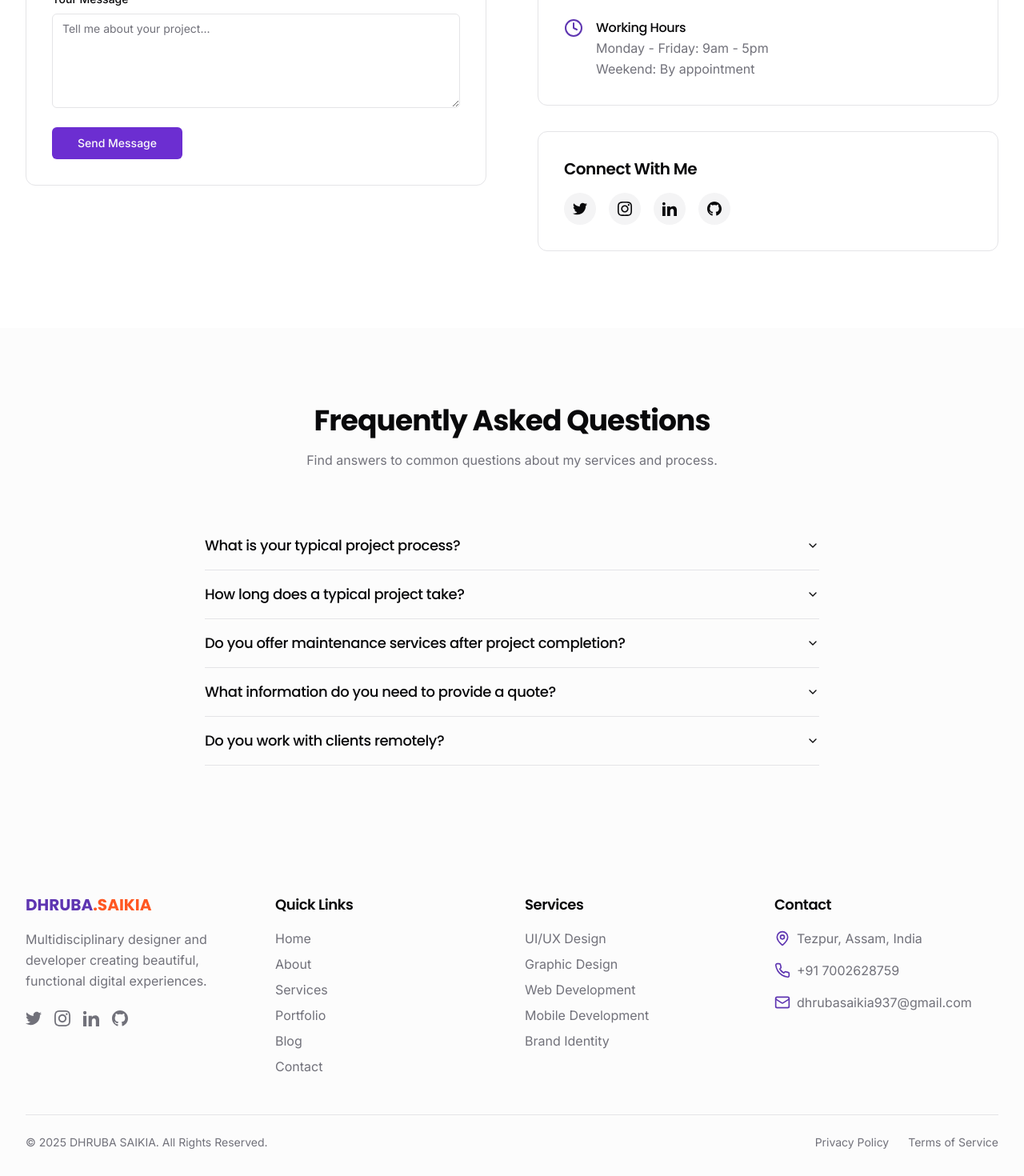
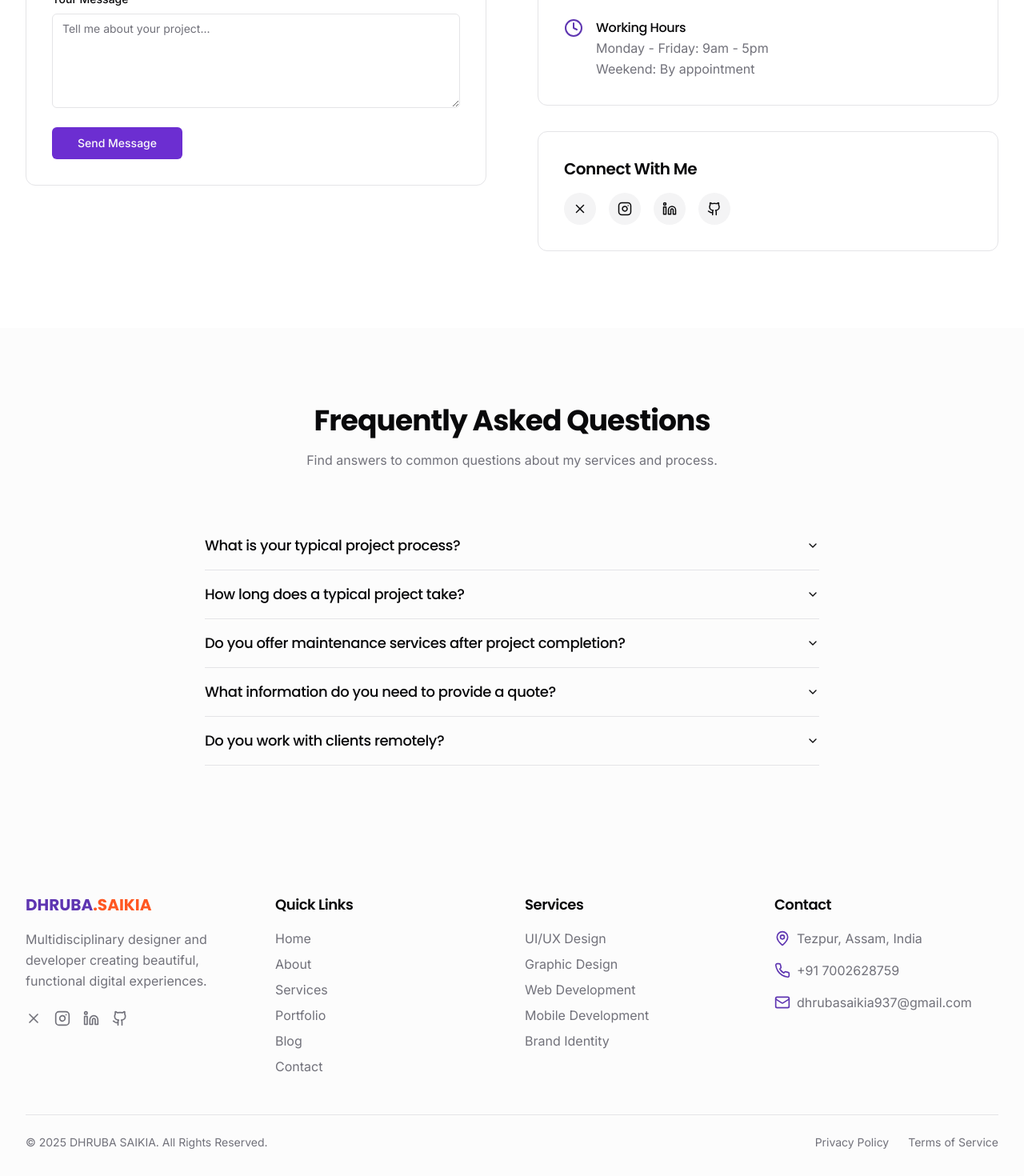
Before and after one commit to DHRUB-SAIKIA/dhurba-saikia-showcase, a React (Vite) app: page /contact in a window 1280 px wide. Shown: the part 684-2154 px from the top of the page at 80% size. Built offline with nearby package versions, Linux system fonts and the light colour scheme.

Commit message:
Connect social media accounts
Connect social media links to the respective icons in the footer and contact section, replacing the Twitter icon with X.

```diff
--- a/src/components/layout/Footer.tsx
+++ b/src/components/layout/Footer.tsx
@@ -1,6 +1,5 @@
-
 import { Link } from "react-router-dom";
-import { Mail, Phone, MapPin } from "lucide-react";
+import { Mail, Phone, MapPin, Github, Instagram, Linkedin, X } from "lucide-react";
 
 const Footer = () => {
   const currentYear = new Date().getFullYear();
@@ -20,48 +19,40 @@ const Footer = () => {
             </p>
             <div className="mt-6 flex space-x-4">
               <a
-                href="https://twitter.com"
+                href="https://x.com/DSaikia396"
                 target="_blank"
                 rel="noopener noreferrer"
                 className="text-muted-foreground hover:text-primary-600 transition-colors"
-                aria-label="Twitter"
+                aria-label="X (Twitter)"
               >
-                <svg xmlns="http://www.w3.org/2000/svg" width="20" height="20" fill="currentColor" viewBox="0 0 24 24">
-                  <path d="M24 4.557c-.883.392-1.832.656-2.828.775 1.017-.609 1.798-1.574 2.165-2.724-.951.564-2.005.974-3.127 1.195-.897-.957-2.178-1.555-3.594-1.555-3.179 0-5.515 2.966-4.797 6.045-4.091-.205-7.719-2.165-10.148-5.144-1.29 2.213-.669 5.108 1.523 6.574-.806-.026-1.566-.247-2.229-.616-.054 2.281 1.581 4.415 3.949 4.89-.693.188-1.452.232-2.224.084.626 1.956 2.444 3.379 4.6 3.419-2.07 1.623-4.678 2.348-7.29 2.04 2.179 1.397 4.768 2.212 7.548 2.212 9.142 0 14.307-7.721 13.995-14.646.962-.695 1.797-1.562 2.457-2.549z" />
-                </svg>
+                <X size={20} />
               </a>
               <a
-                href="https://instagram.com"
+                href="https://www.instagram.com/dhruba_saikia___?igsh=OXdndHR4bjllaDZ0&utm_source=qr"
                 target="_blank"
                 rel="noopener noreferrer"
                 className="text-muted-foreground hover:text-primary-600 transition-colors"
                 aria-label="Instagram"
               >
-                <svg xmlns="http://www.w3.org/2000/svg" width="20" height="20" fill="currentColor" viewBox="0 0 24 24">
-                  <path d="M12 2.163c3.204 0 3.584.012 4.85.07 3.252.148 4.771 1.691 4.919 4.919.058 1.265.069 1.645.069 4.849 0 3.205-.012 3.584-.069 4.849-.149 3.225-1.664 4.771-4.919 4.919-1.266.058-1.644.07-4.85.07-3.204 0-3.584-.012-4.849-.07-3.26-.149-4.771-1.699-4.919-4.92-.058-1.265-.07-1.644-.07-4.849 0-3.204.013-3.583.07-4.849.149-3.227 1.664-4.771 4.919-4.919 1.266-.057 1.645-.069 4.849-.069zm0-2.163c-3.259 0-3.667.014-4.947.072-4.358.2-6.78 2.618-6.98 6.98-.059 1.281-.073 1.689-.073 4.948 0 3.259.014 3.668.072 4.948.2 4.358 2.618 6.78 6.98 6.98 1.281.058 1.689.072 4.948.072 3.259 0 3.668-.014 4.948-.072 4.354-.2 6.782-2.618 6.979-6.98.059-1.28.073-1.689.073-4.948 0-3.259-.014-3.667-.072-4.947-.196-4.354-2.617-6.78-6.979-6.98-1.281-.059-1.69-.073-4.949-.073zm0 5.838c-3.403 0-6.162 2.759-6.162 6.162s2.759 6.163 6.162 6.163 6.162-2.759 6.162-6.163c0-3.403-2.759-6.162-6.162-6.162zm0 10.162c-2.209 0-4-1.79-4-4 0-2.209 1.791-4 4-4s4 1.791 4 4c0 2.21-1.791 4-4 4zm6.406-11.845c-.796 0-1.441.645-1.441 1.44s.645 1.44 1.441 1.44c.795 0 1.439-.645 1.439-1.44s-.644-1.44-1.439-1.44z" />
-                </svg>
+                <Instagram size={20} />
               </a>
               <a
-                href="https://linkedin.com"
+                href="https://www.linkedin.com/in/dhruba-saikia-0b7b2a2b7?utm_source=share&utm_campaign=share_via&utm_content=profile&utm_medium=ios_app"
                 target="_blank"
                 rel="noopener noreferrer"
                 className="text-muted-foreground hover:text-primary-600 transition-colors"
                 aria-label="LinkedIn"
               >
-                <svg xmlns="http://www.w3.org/2000/svg" width="20" height="20" fill="currentColor" viewBox="0 0 24 24">
-                  <path d="M4.98 3.5c0 1.381-1.11 2.5-2.48 2.5s-2.48-1.119-2.48-2.5c0-1.38 1.11-2.5 2.48-2.5s2.48 1.12 2.48 2.5zm.02 4.5h-5v16h5v-16zm7.982 0h-4.968v16h4.969v-8.399c0-4.67 6.029-5.052 6.029 0v8.399h4.988v-10.131c0-7.88-8.922-7.593-11.018-3.714v-2.155z" />
-                </svg>
+                <Linkedin size={20} />
               </a>
               <a
-                href="https://github.com"
+                href="https://github.com/DHRUB-SAIKIA"
                 target="_blank"
                 rel="noopener noreferrer"
                 className="text-muted-foreground hover:text-primary-600 transition-colors"
                 aria-label="GitHub"
               >
-                <svg xmlns="http://www.w3.org/2000/svg" width="20" height="20" fill="currentColor" viewBox="0 0 24 24">
-                  <path d="M12 0c-6.626 0-12 5.373-12 12 0 5.302 3.438 9.8 8.207 11.387.599.111.793-.261.793-.577v-2.234c-3.338.726-4.033-1.416-4.033-1.416-.546-1.387-1.333-1.756-1.333-1.756-1.089-.745.083-.729.083-.729 1.205.084 1.839 1.237 1.839 1.237 1.07 1.834 2.807 1.304 3.492.997.107-.775.418-1.305.762-1.604-2.665-.305-5.467-1.334-5.467-5.931 0-1.311.469-2.381 1.236-3.221-.124-.303-.535-1.524.117-3.176 0 0 1.008-.322 3.301 1.23.957-.266 1.983-.399 3.003-.404 1.02.005 2.047.138 3.006.404 2.291-1.552 3.297-1.23 3.297-1.23.653 1.653.242 2.874.118 3.176.77.84 1.235 1.911 1.235 3.221 0 4.609-2.807 5.624-5.479 5.921.43.372.823 1.102.823 2.222v3.293c0 .319.192.694.801.576 4.765-1.589 8.199-6.086 8.199-11.386 0-6.627-5.373-12-12-12z" />
-                </svg>
+                <Github size={20} />
               </a>
             </div>
           </div>
--- a/src/pages/Contact.tsx
+++ b/src/pages/Contact.tsx
@@ -1,6 +1,5 @@
-
 import { useState } from "react";
-import { Mail, Phone, MapPin, Clock, ChevronDown, ChevronUp } from "lucide-react";
+import { Mail, Phone, MapPin, Clock, Github, Instagram, Linkedin, X } from "lucide-react";
 import ContactForm from "@/components/shared/ContactForm";
 import { Accordion, AccordionContent, AccordionItem, AccordionTrigger } from "@/components/ui/accordion";
 
@@ -99,48 +98,40 @@ const Contact = () => {
                 <h2 className="text-xl font-semibold mb-4">Connect With Me</h2>
                 <div className="flex space-x-4">
                   <a
-                    href="https://twitter.com"
+                    href="https://x.com/DSaikia396"
                     target="_blank"
                     rel="noopener noreferrer"
                     className="w-10 h-10 rounded-full bg-muted flex items-center justify-center text-foreground hover:bg-primary-600 hover:text-white transition-colors"
-                    aria-label="Twitter"
+                    aria-label="X (Twitter)"
                   >
-                    <svg xmlns="http://www.w3.org/2000/svg" width="18" height="18" fill="currentColor" viewBox="0 0 24 24">
-                      <path d="M24 4.557c-.883.392-1.832.656-2.828.775 1.017-.609 1.798-1.574 2.165-2.724-.951.564-2.005.974-3.127 1.195-.897-.957-2.178-1.555-3.594-1.555-3.179 0-5.515 2.966-4.797 6.045-4.091-.205-7.719-2.165-10.148-5.144-1.29 2.213-.669 5.108 1.523 6.574-.806-.026-1.566-.247-2.229-.616-.054 2.281 1.581 4.415 3.949 4.89-.693.188-1.452.232-2.224.084.626 1.956 2.444 3.379 4.6 3.419-2.07 1.623-4.678 2.348-7.29 2.04 2.179 1.397 4.768 2.212 7.548 2.212 9.142 0 14.307-7.721 13.995-14.646.962-.695 1.797-1.562 2.457-2.549z" />
-                    </svg>
+                    <X size={18} />
                   </a>
                   <a
-                    href="https://instagram.com"
+                    href="https://www.instagram.com/dhruba_saikia___?igsh=OXdndHR4bjllaDZ0&utm_source=qr"
                     target="_blank"
                     rel="noopener noreferrer"
                     className="w-10 h-10 rounded-full bg-muted flex items-center justify-center text-foreground hover:bg-primary-600 hover:text-white transition-colors"
                     aria-label="Instagram"
                   >
-                    <svg xmlns="http://www.w3.org/2000/svg" width="18" height="18" fill="currentColor" viewBox="0 0 24 24">
-                      <path d="M12 2.163c3.204 0 3.584.012 4.85.07 3.252.148 4.771 1.691 4.919 4.919.058 1.265.069 1.645.069 4.849 0 3.205-.012 3.584-.069 4.849-.149 3.225-1.664 4.771-4.919 4.919-1.266.058-1.644.07-4.85.07-3.204 0-3.584-.012-4.849-.07-3.26-.149-4.771-1.699-4.919-4.92-.058-1.265-.07-1.644-.07-4.849 0-3.204.013-3.583.07-4.849.149-3.227 1.664-4.771 4.919-4.919 1.266-.057 1.645-.069 4.849-.069zm0-2.163c-3.259 0-3.667.014-4.947.072-4.358.2-6.78 2.618-6.98 6.98-.059 1.281-.073 1.689-.073 4.948 0 3.259.014 3.668.072 4.948.2 4.358 2.618 6.78 6.98 6.98 1.281.058 1.689.072 4.948.072 3.259 0 3.668-.014 4.948-.072 4.354-.2 6.782-2.618 6.979-6.98.059-1.28.073-1.689.073-4.948 0-3.259-.014-3.667-.072-4.947-.196-4.354-2.617-6.78-6.979-6.98-1.281-.059-1.69-.073-4.949-.073zm0 5.838c-3.403 0-6.162 2.759-6.162 6.162s2.759 6.163 6.162 6.163 6.162-2.759 6.162-6.163c0-3.403-2.759-6.162-6.162-6.162zm0 10.162c-2.209 0-4-1.79-4-4 0-2.209 1.791-4 4-4s4 1.791 4 4c0 2.21-1.791 4-4 4zm6.406-11.845c-.796 0-1.441.645-1.441 1.44s.645 1.44 1.441 1.44c.795 0 1.439-.645 1.439-1.44s-.644-1.44-1.439-1.44z" />
-                    </svg>
+                    <Instagram size={18} />
                   </a>
                   <a
-                    href="https://linkedin.com"
+                    href="https://www.linkedin.com/in/dhruba-saikia-0b7b2a2b7?utm_source=share&utm_campaign=share_via&utm_content=profile&utm_medium=ios_app"
                     target="_blank"
                     rel="noopener noreferrer"
                     className="w-10 h-10 rounded-full bg-muted flex items-center justify-center text-foreground hover:bg-primary-600 hover:text-white transition-colors"
                     aria-label="LinkedIn"
                   >
-                    <svg xmlns="http://www.w3.org/2000/svg" width="18" height="18" fill="currentColor" viewBox="0 0 24 24">
-                      <path d="M4.98 3.5c0 1.381-1.11 2.5-2.48 2.5s-2.48-1.119-2.48-2.5c0-1.38 1.11-2.5 2.48-2.5s2.48 1.12 2.48 2.5zm.02 4.5h-5v16h5v-16zm7.982 0h-4.968v16h4.969v-8.399c0-4.67 6.029-5.052 6.029 0v8.399h4.988v-10.131c0-7.88-8.922-7.593-11.018-3.714v-2.155z" />
-                    </svg>
+                    <Linkedin size={18} />
                   </a>
                   <a
-                    href="https://github.com"
+                    href="https://github.com/DHRUB-SAIKIA"
                     target="_blank"
                     rel="noopener noreferrer"
                     className="w-10 h-10 rounded-full bg-muted flex items-center justify-center text-foreground hover:bg-primary-600 hover:text-white transition-colors"
                     aria-label="GitHub"
                   >
-                    <svg xmlns="http://www.w3.org/2000/svg" width="18" height="18" fill="currentColor" viewBox="0 0 24 24">
-                      <path d="M12 0c-6.626 0-12 5.373-12 12 0 5.302 3.438 9.8 8.207 11.387.599.111.793-.261.793-.577v-2.234c-3.338.726-4.033-1.416-4.033-1.416-.546-1.387-1.333-1.756-1.333-1.756-1.089-.745.083-.729.083-.729 1.205.084 1.839 1.237 1.839 1.237 1.07 1.834 2.807 1.304 3.492.997.107-.775.418-1.305.762-1.604-2.665-.305-5.467-1.334-5.467-5.931 0-1.311.469-2.381 1.236-3.221-.124-.303-.535-1.524.117-3.176 0 0 1.008-.322 3.301 1.23.957-.266 1.983-.399 3.003-.404 1.02.005 2.047.138 3.006.404 2.291-1.552 3.297-1.23 3.297-1.23.653 1.653.242 2.874.118 3.176.77.84 1.235 1.911 1.235 3.221 0 4.609-2.807 5.624-5.479 5.921.43.372.823 1.102.823 2.222v3.293c0 .319.192.694.801.576 4.765-1.589 8.199-6.086 8.199-11.386 0-6.627-5.373-12-12-12z" />
-                    </svg>
+                    <Github size={18} />
                   </a>
                 </div>
               </div>
--- a/src/pages/Index.tsx
+++ b/src/pages/Index.tsx
@@ -1,4 +1,3 @@
-
 import Hero from "@/components/home/Hero";
 import Services from "@/components/home/Services";
 import FeaturedProjects from "@/components/home/FeaturedProjects";
```
